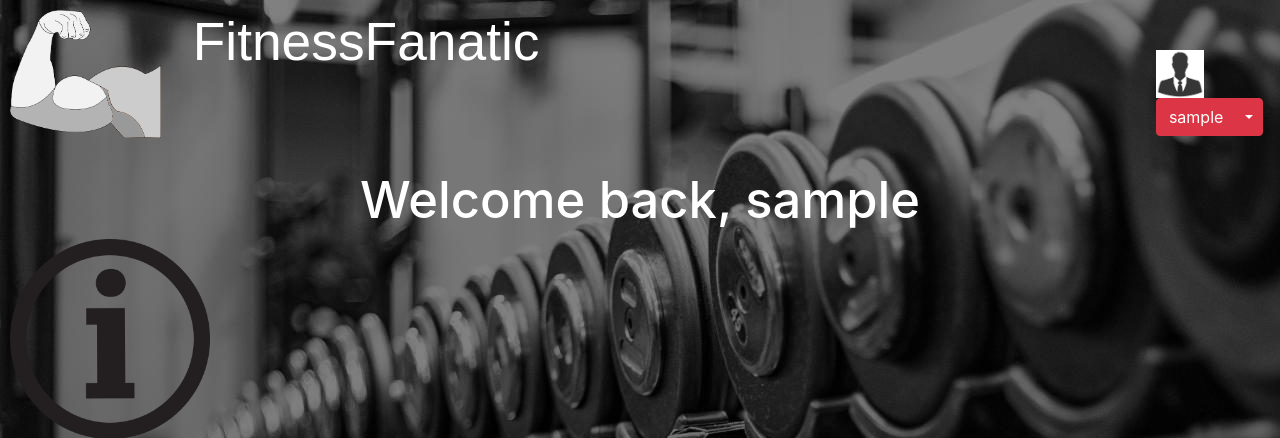
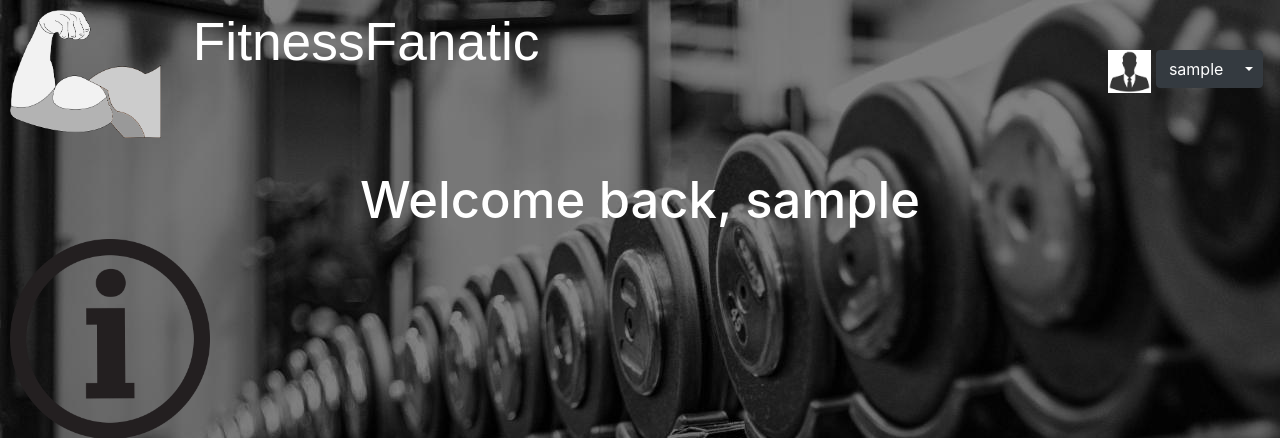
Before and after one commit to JackWatters/fitness_fanatic_project, a Django app: page / in a window 1280 px wide. Shown: the top 438 px of the page. Run offline with Django 3.2, Linux system fonts and the light colour scheme; the visitor is signed in with stand-in values (Sample User, id 1); some libraries are stand-ins or nearby versions.

Commit message:
Further improved layout of dropdown.

```diff
--- a/static/fitness/style.css
+++ b/static/fitness/style.css
@@ -104,12 +104,20 @@ p{
     color: #EEE;
 }
 
-.profile-icon{
-    max-height: 3pc;
+#profilecard{
+    height: 3pc;
     float: left;
+    padding-right: 5px;
+    padding-bottom: 5px;
 }
 
+.profile-icon{
+    max-height: 100%;
+}
 
+#logged_dropdown{
+    float: right;
+}
 
 
 #main_links {
--- a/templates/fitness/base.html
+++ b/templates/fitness/base.html
@@ -20,7 +20,7 @@
     <body>
         <div id = "top_bar">
             <div id = "logo_section">
-                    <img src="{% static "images/logo.png" %}" alt = "FitnessFanatic logo"/>
+                    <a href = "{% url 'index' %}"><img src="{% static "images/logo.png" %}" alt = "FitnessFanatic logo"/></a>
                     <h1>FitnessFanatic</h1>
             </div>
 
@@ -37,9 +37,9 @@
                             <img class="profile-icon" src="{% static "images/default-profile.jpg" %}"/>
                         {% endif %}
                     </div>
-                    <div class="btn-group">
-                            <button type="button" class="btn btn-danger">{{ user.username }}</button>
-                            <button type="button" class="btn btn-danger dropdown-toggle dropdown-toggle-split" data-toggle="dropdown" aria-haspopup="true" aria-expanded="false">
+                    <div id = "logged_dropdown" class="btn-group">
+                            <button type="button" class="btn btn-dark">{{ user.username }}</button>
+                            <button type="button" class="btn btn-dark dropdown-toggle dropdown-toggle-split" data-toggle="dropdown" aria-haspopup="true" aria-expanded="false">
                               <span class="sr-only">Toggle Dropdown</span>
                             </button>
                             <div class="dropdown-menu">
```
